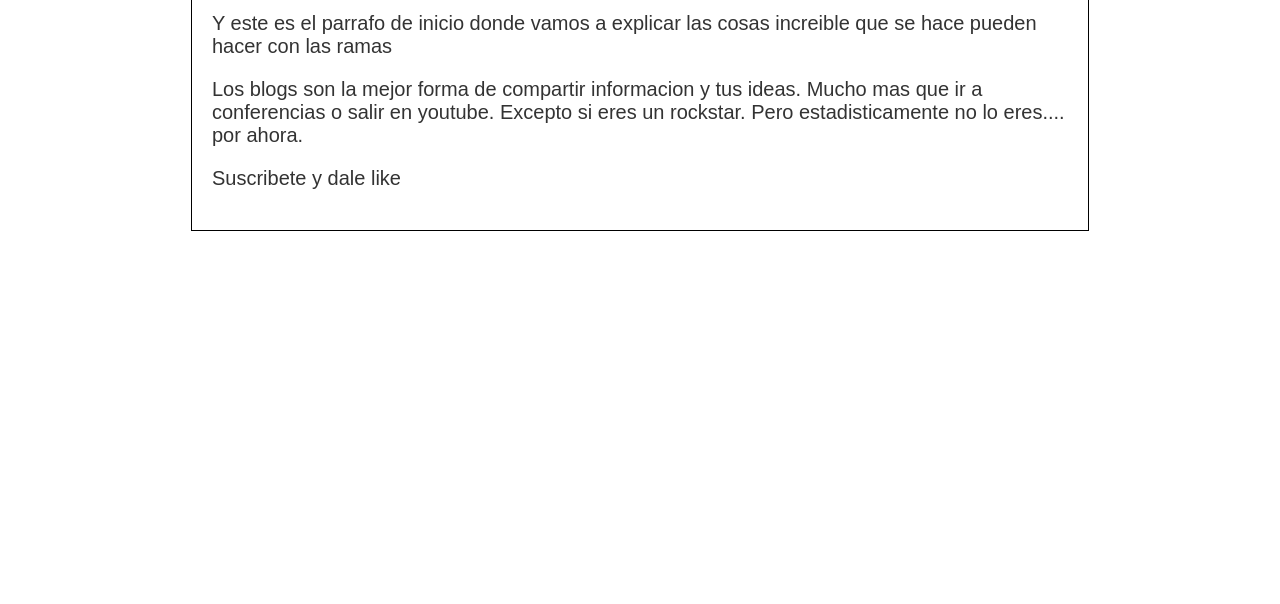
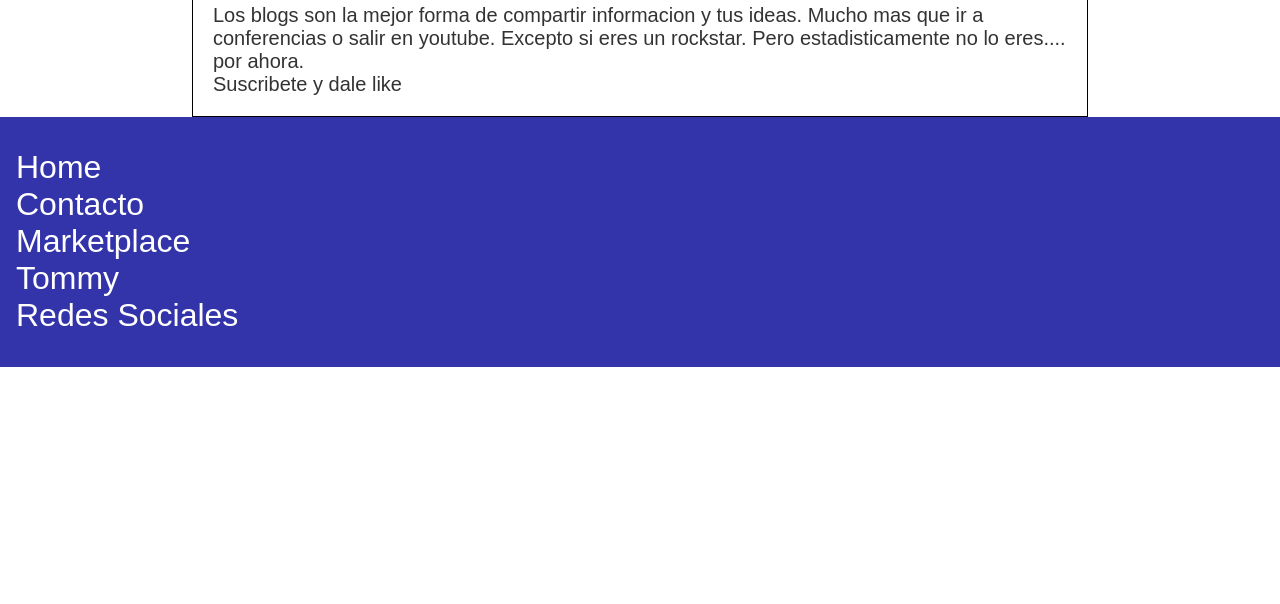
Before and after one commit to nahuel10pm/vivaperom, a plain HTML site: page index.html in a window 1280 px wide. Shown: the part 196-800 px from the top of the page. Drawn offline with Linux system fonts and the light colour scheme.

Commit message:
footer terminado

```diff
--- a/estilos/styles.css
+++ b/estilos/styles.css
@@ -1,3 +1,9 @@
+* {
+    margin: 0;
+    padding: 0;
+    box-sizing: border-box;
+
+}
 body {
     color: #333;
     text-align: left;
@@ -5,6 +11,7 @@ body {
     font-size: 16px;
     margin: 0;
     padding: 0;
+    font-size: 62.5%;
 }
 
 #cabecera {
@@ -33,3 +40,21 @@ body {
 #post {
     padding: 1em;
 }
+#footer {
+    background-color: #33A;
+    color: white;
+    height: 250px;
+    padding: 2rem 1rem 2rem 1rem;
+}
+#footer ul {
+    list-style: none;
+    font-family: Arial, Helvetica, sans-serif;
+    font-size: 2rem;
+    padding: auto;
+}
+#footer div {
+    border: 1px solid white;
+    border: 1px;
+    height: 20px ;
+    width: 30px;
+}
--- a/index.html
+++ b/index.html
@@ -1,5 +1,6 @@
 <html>
     <head>
+        <meta charset="UTF-8">
         <title>Bienvenido a Hyperblog 2.0</title>
         <link rel="stylesheet" href="./estilos/styles.css">
     </head>
@@ -16,5 +17,15 @@
                 <p>Suscribete y dale like</p>
             </div>
         </div>
+        <div id="footer">
+            <ul>
+                <li>Home</li>
+                <li>Contacto</li>
+                <li>Marketplace</li>
+                <li>Tommy</li>
+                <li>Redes Sociales</li>
+            </ul>
+            <div></div>
+        </div>
     </body>
 </html>
```
